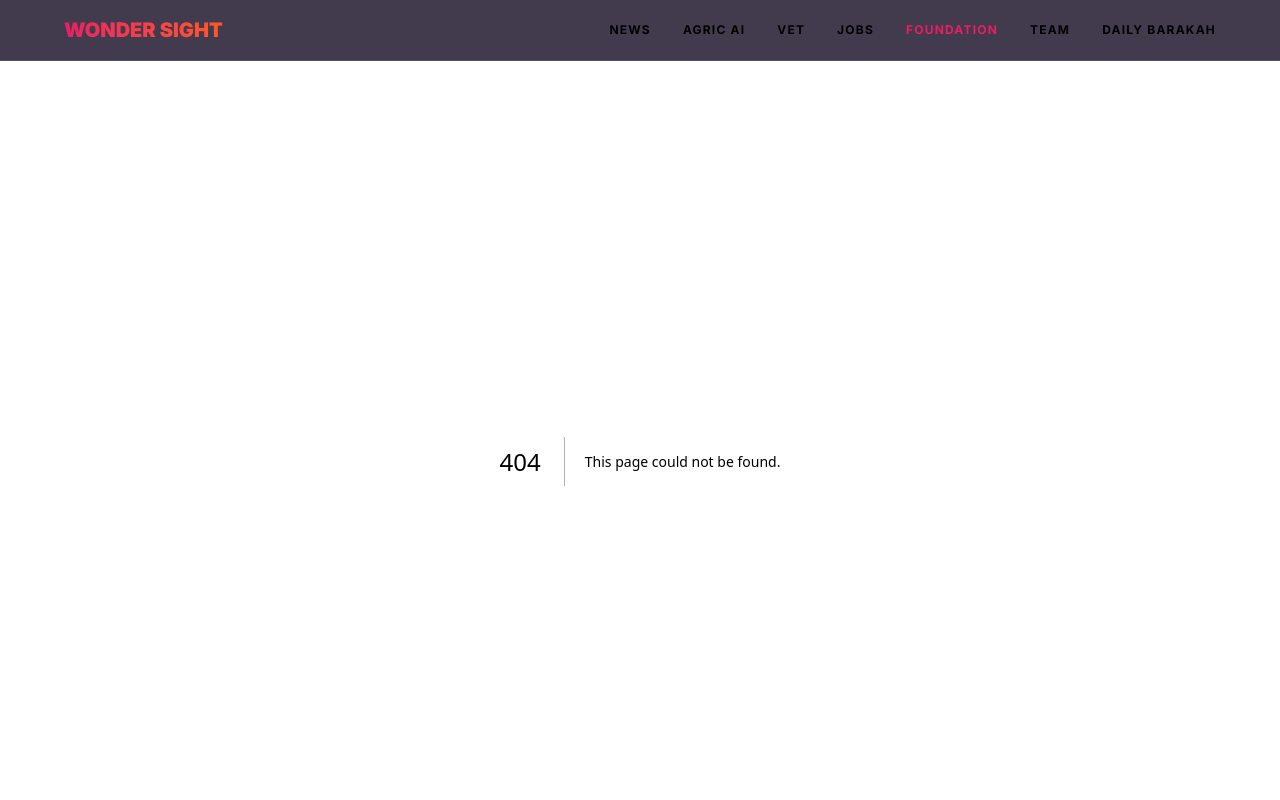
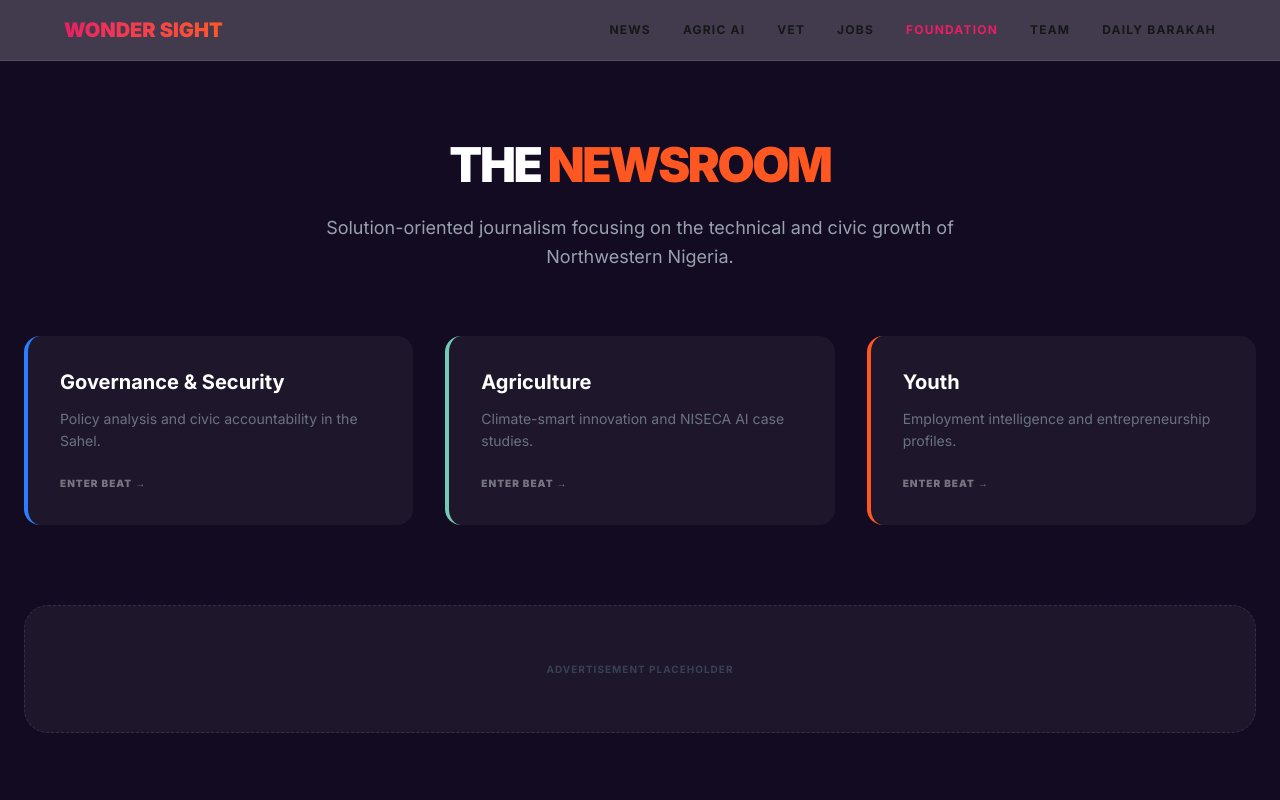
Before and after one commit to musaalamin/wondersight-media, a Next.js app: page /news in a window 1280 px wide. Before the commit this address had no page. Shown: the top 800 px of the page. Built offline with nearby package versions, Linux system fonts and the light colour scheme.

Commit message:
Integrated Governance and Youth editorial beats

```diff
--- /dev/null
+++ b/src/app/news/agriculture/page.tsx
@@ -0,0 +1,35 @@
+import React from 'react';
+import Link from 'next/link';
+
+export const metadata = {
+  title: 'Agriculture News | Wonder Sight Group',
+  description: 'Reporting on AI-driven farming and climate resilience in Northern Nigeria.',
+};
+
+export default function AgriNewsPage() {
+  return (
+    <main className="min-h-screen bg-[#120B21] text-white py-20 px-6">
+      <div className="max-w-4xl mx-auto">
+        <Link href="/news" className="text-[#75C9B7] text-xs font-bold uppercase mb-8 block">← Back to Newsroom</Link>
+        <h1 className="text-4xl font-black mb-4">Agriculture & <span className="text-[#75C9B7]">Innovation</span></h1>
+        <p className="text-gray-400 mb-12 italic border-l-2 border-[#75C9B7] pl-4">Covering the intersection of climate resilience and AI technology in Zamfara.</p>
+
+        <div className="space-y-12">
+          {/* Sample Article 1 */}
+          <article className="group">
+            <span className="text-[10px] text-[#75C9B7] font-bold uppercase">Tech Case Study</span>
+            <h2 className="text-2xl font-bold mt-2 group-hover:text-[#75C9B7] transition cursor-pointer">How NISECA AI Diagnosed 500+ Farms in Gusau</h2>
+            <p className="text-gray-500 mt-4 leading-relaxed">A deep dive into the impact of automated crop disease detection for local smallholder farmers...</p>
+          </article>
+
+          {/* Sample Article 2 */}
+          <article className="group">
+            <span className="text-[10px] text-[#75C9B7] font-bold uppercase">Climate Report</span>
+            <h2 className="text-2xl font-bold mt-2 group-hover:text-[#75C9B7] transition cursor-pointer">The Earth Keepers: Preparing for a Shorter Rainy Season</h2>
+            <p className="text-gray-500 mt-4 leading-relaxed">Experts suggest new irrigation methods as climate patterns shift across the Sahel region...</p>
+          </article>
+        </div>
+      </div>
+    </main>
+  );
+}
--- /dev/null
+++ b/src/app/news/governance-security/page.tsx
@@ -0,0 +1,34 @@
+import React from 'react';
+import Link from 'next/link';
+
+export const metadata = {
+  title: 'Governance & Security | Wonder Sight News',
+  description: 'Analyzing policy impact and security reforms in Northwestern Nigeria.',
+};
+
+export default function GovernancePage() {
+  const articles = [
+    { title: "Reading the Signals: Governance in 2026", date: "Feb 12, 2026", snippet: "How institutions in Nigeria are shifting toward dignity-based governance and institutional intelligence." },
+    { title: "Northern Security Trust Fund: A Regional Strategy", date: "Jan 10, 2026", snippet: "Breaking down the impact of the 1 billion Naira monthly state contributions to regional safety." }
+  ];
+
+  return (
+    <main className="min-h-screen bg-[#120B21] text-white py-20 px-6">
+      <div className="max-w-4xl mx-auto">
+        <Link href="/news" className="text-blue-400 text-xs font-bold uppercase mb-8 block">← Newsroom</Link>
+        <h1 className="text-4xl font-black mb-4">Governance & <span className="text-blue-500">Security</span></h1>
+        <p className="text-gray-400 mb-12 italic border-l-2 border-blue-500 pl-4">Solution-oriented reporting on policy, accountability, and peacebuilding.</p>
+
+        <div className="space-y-12">
+          {articles.map((art, i) => (
+            <article key={i} className="group border-b border-white/5 pb-8">
+              <span className="text-[10px] text-gray-500 font-bold uppercase">{art.date}</span>
+              <h2 className="text-2xl font-bold mt-2 group-hover:text-blue-400 transition cursor-pointer">{art.title}</h2>
+              <p className="text-gray-500 mt-4 leading-relaxed">{art.snippet}</p>
+            </article>
+          ))}
+        </div>
+      </div>
+    </main>
+  );
+}
--- /dev/null
+++ b/src/app/news/page.tsx
@@ -0,0 +1,38 @@
+import React from 'react';
+import Link from 'next/link';
+
+const categories = [
+  { title: "Governance & Security", slug: "governance-security", color: "border-blue-500", desc: "Policy analysis and civic accountability in the Sahel." },
+  { title: "Agriculture", slug: "agriculture", color: "border-[#75C9B7]", desc: "Climate-smart innovation and NISECA AI case studies." },
+  { title: "Youth", slug: "youth", color: "border-[#FF5722]", desc: "Employment intelligence and entrepreneurship profiles." }
+];
+
+export default function NewsroomPage() {
+  return (
+    <main className="min-h-screen bg-[#120B21] text-white py-20 px-6">
+      <div className="max-w-6xl mx-auto text-center mb-16">
+        <h1 className="text-5xl font-black mb-6 tracking-tighter">THE <span className="text-[#FF5722]">NEWSROOM</span></h1>
+        <p className="text-gray-400 max-w-2xl mx-auto text-lg leading-relaxed">
+          Solution-oriented journalism focusing on the technical and civic growth of Northwestern Nigeria.
+        </p>
+      </div>
+
+      <div className="grid grid-cols-1 md:grid-cols-3 gap-8 mb-20">
+        {categories.map((cat) => (
+          <Link key={cat.slug} href={`/news/${cat.slug}`}>
+            <div className={`p-8 bg-white/5 border-l-4 ${cat.color} rounded-2xl hover:bg-white/10 transition cursor-pointer h-full`}>
+              <h3 className="text-xl font-bold mb-3">{cat.title}</h3>
+              <p className="text-gray-500 text-sm leading-relaxed mb-4">{cat.desc}</p>
+              <span className="text-[10px] font-black uppercase tracking-widest text-white/40">Enter Beat →</span>
+            </div>
+          </Link>
+        ))}
+      </div>
+
+      {/* Ad Placeholder for Adsterra/AdSense */}
+      <div className="w-full h-32 bg-white/5 rounded-3xl border border-dashed border-white/10 flex items-center justify-center mb-20">
+        <span className="text-gray-700 font-bold uppercase tracking-widest text-[10px]">Advertisement Placeholder</span>
+      </div>
+    </main>
+  );
+}
--- /dev/null
+++ b/src/app/news/youth/page.tsx
@@ -0,0 +1,34 @@
+import React from 'react';
+import Link from 'next/link';
+
+export const metadata = {
+  title: 'Youth & Opportunity | Wonder Sight News',
+  description: 'Skills gaps, entrepreneurship, and employment trends for the Sahel generation.',
+};
+
+export default function YouthPage() {
+  const articles = [
+    { title: "The 2026 Youth Pulse: From Agriculture to Services", date: "Feb 11, 2026", snippet: "Why Nigerian youth are moving toward purpose-driven careers and digital entrepreneurship." },
+    { title: "Bridging the Divide: Practical Training Outcomes", date: "Feb 05, 2026", snippet: "How market-linked TVET programs are reducing underemployment in Zamfara and beyond." }
+  ];
+
+  return (
+    <main className="min-h-screen bg-[#120B21] text-white py-20 px-6">
+      <div className="max-w-4xl mx-auto">
+        <Link href="/news" className="text-[#FF5722] text-xs font-bold uppercase mb-8 block">← Newsroom</Link>
+        <h1 className="text-4xl font-black mb-4">Youth & <span className="text-[#FF5722]">Opportunity</span></h1>
+        <p className="text-gray-400 mb-12 italic border-l-2 border-[#FF5722] pl-4">Tracking employment intelligence and skills development for the next generation.</p>
+
+        <div className="space-y-12">
+          {articles.map((art, i) => (
+            <article key={i} className="group border-b border-white/5 pb-8">
+              <span className="text-[10px] text-gray-500 font-bold uppercase">{art.date}</span>
+              <h2 className="text-2xl font-bold mt-2 group-hover:text-[#FF5722] transition cursor-pointer">{art.title}</h2>
+              <p className="text-gray-500 mt-4 leading-relaxed">{art.snippet}</p>
+            </article>
+          ))}
+        </div>
+      </div>
+    </main>
+  );
+}
```
Also changed, not shown: src/components/AdSlot.tsx (added), src/components/NewsCard.tsx (added).
